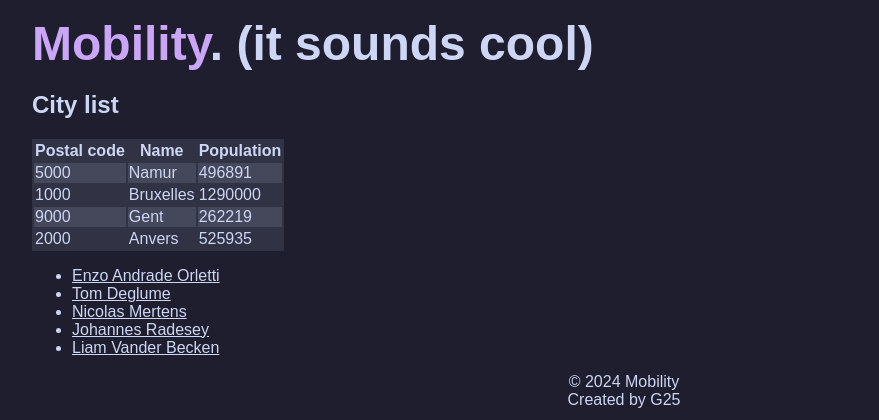
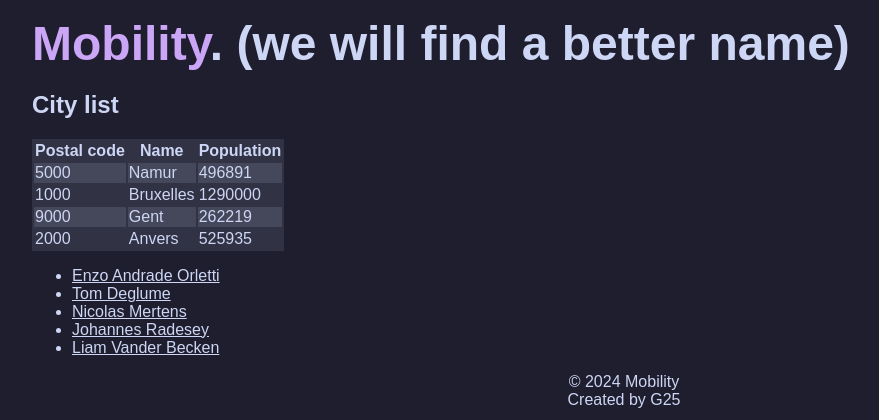
Before and after one commit to orlettienzo/CityPace, a Flask app: page / in a window 1280 px wide. Shown: the part 82-502 px from the top of the page, without its empty margins (16-895 px from the left). Run offline with Flask 3, Linux system fonts and the light colour scheme; some web fonts are replaced.

Commit message:
better slogan 👀

```diff
--- a/mobility/templates/base.html
+++ b/mobility/templates/base.html
@@ -17,7 +17,7 @@
     </nav>
 
     <div class="content">
-        <h1><span class="special">Mobility</span>. (it sounds cool)</h1>
+        <h1><span class="special">Mobility</span>. (we will find a better name)</h1>
 
         <h2>City list</h2>
         <table>
```
